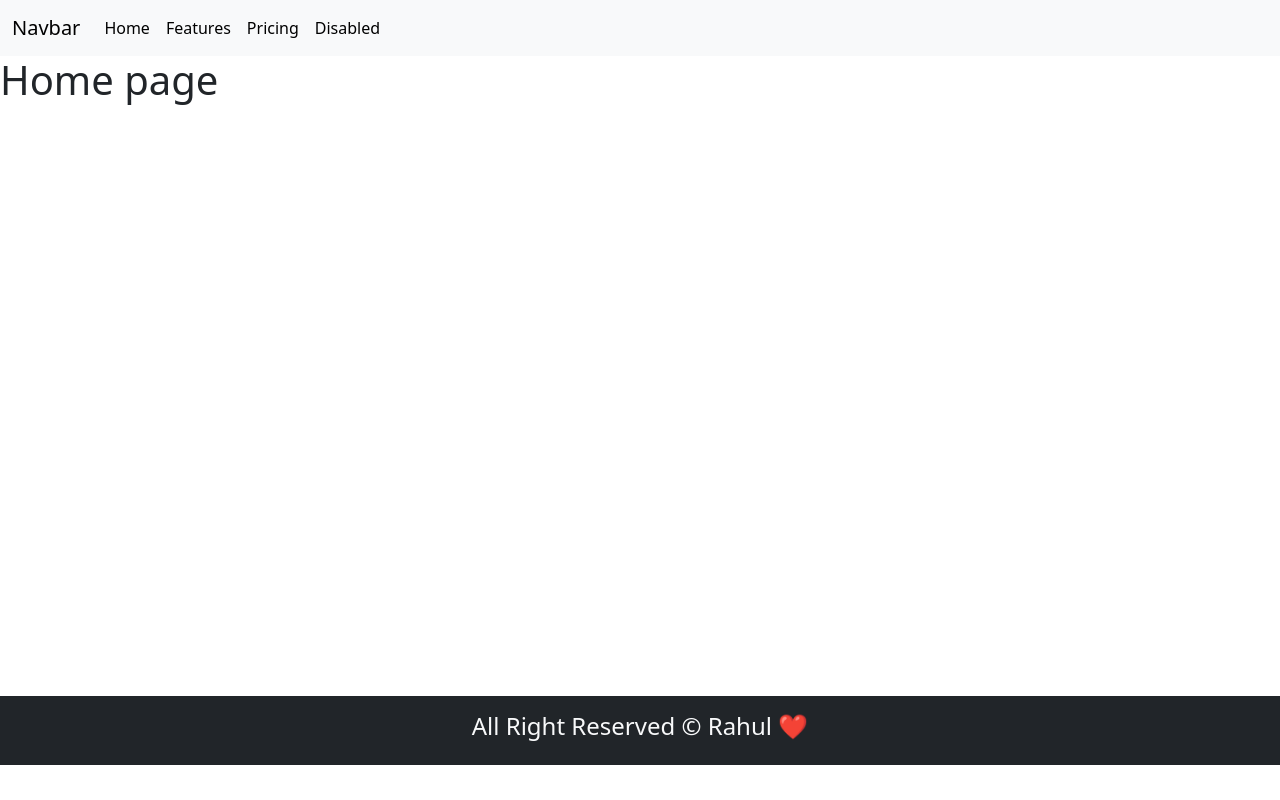
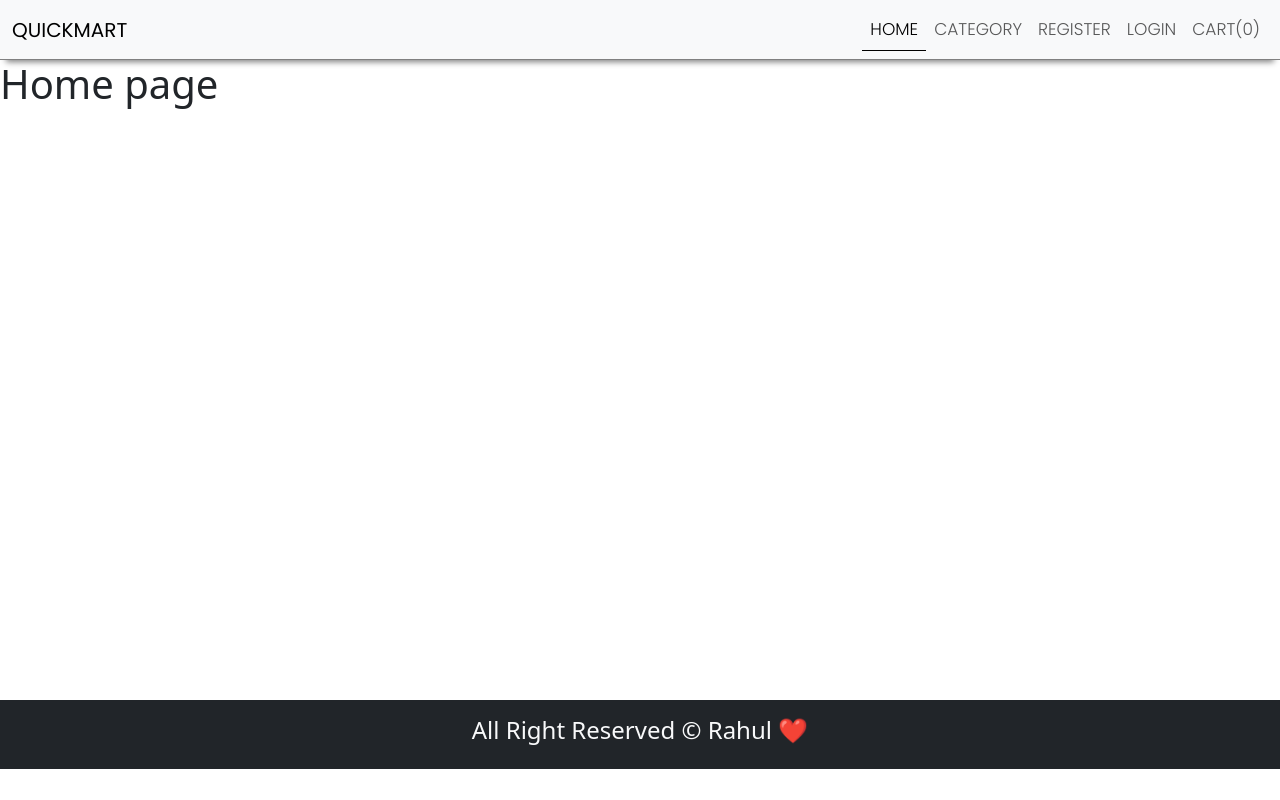
Before and after one commit to RAHUL956777/QUICKMART, a React (Create React App) app in the folder client/: page / in a window 1280 px wide. Built offline with nearby package versions, Linux system fonts and the light colour scheme; a web font is replaced by a local one.

Commit message:
creating navbar and add some style to it

```diff
--- a/client/package.json
+++ b/client/package.json
@@ -8,6 +8,7 @@
     "@testing-library/user-event": "^13.5.0",
     "react": "^18.2.0",
     "react-dom": "^18.2.0",
+    "react-icons": "^4.8.0",
     "react-router-dom": "^6.10.0",
     "react-scripts": "5.0.1",
     "web-vitals": "^2.1.4"
--- a/client/src/components/Layout/Header.js
+++ b/client/src/components/Layout/Header.js
@@ -1,45 +1,57 @@
 import React from "react";
-import { NavLink } from "react-router-dom";
+import { NavLink, Link } from "react-router-dom";
 
 const Header = () => {
   return (
     <>
       <nav className="navbar navbar-expand-lg bg-body-tertiary">
         <div className="container-fluid">
-          <NavLink to="/" className="navbar-brand" href="#">
-            Navbar
-          </NavLink>
+          <Link to="/" className="navbar-brand">
+            QuickMart
+          </Link>
           <button
             className="navbar-toggler"
             type="button"
             data-bs-toggle="collapse"
-            data-bs-target="#navbarNavAltMarkup"
-            aria-controls="navbarNavAltMarkup"
+            data-bs-target="#navbarNavDropdown"
+            aria-controls="navbarNavDropdown"
             aria-expanded="false"
             aria-label="Toggle navigation"
           >
             <span className="navbar-toggler-icon" />
           </button>
-          <div className="collapse navbar-collapse" id="navbarNavAltMarkup">
-            <div className="navbar-nav">
-              <NavLink
-                to="/"
-                className="nav-link active"
-                aria-current="page"
-                href="#"
-              >
-                Home
-              </NavLink>
-              <NavLink to="/" className="nav-link" href="#">
-                Features
-              </NavLink>
-              <NavLink to="/" className="nav-link" href="#">
-                Pricing
-              </NavLink>
-              <NavLink to="/" className="nav-link disabled">
-                Disabled
-              </NavLink>
-            </div>
+          <div className="collapse navbar-collapse" id="navbarNavDropdown">
+            <ul className="navbar-nav ms-auto mb-2 mb-lg-0">
+              <li className="nav-item">
+                <NavLink to="/" className="nav-link active" aria-current="page">
+                  Home
+                </NavLink>
+              </li>
+              <li className="nav-item">
+                <NavLink
+                  to="/category"
+                  className="nav-link "
+                  aria-current="page"
+                >
+                  Category
+                </NavLink>
+              </li>
+              <li className="nav-item">
+                <NavLink to="/register" className="nav-link" href="#">
+                  Register
+                </NavLink>
+              </li>
+              <li className="nav-item">
+                <NavLink to="/login" className="nav-link" href="#">
+                  Login
+                </NavLink>
+              </li>
+              <li className="nav-item">
+                <NavLink to="/cart" className="nav-link" href="#">
+                  Cart(0)
+                </NavLink>
+              </li>
+            </ul>
           </div>
         </div>
       </nav>
--- a/client/src/index.css
+++ b/client/src/index.css
@@ -6,3 +6,23 @@
 }
 /* font-family: 'Poppins', sans-serif; */
 /* font-family: 'Playfair Display', serif; */
+
+/* navbar css */
+
+.navbar {
+  font-family: "Poppins", sans-serif;
+  font-size: 17px;
+  line-height: 26px;
+  text-transform: uppercase;
+  box-shadow: 0 8px 6px -6px gray;
+  --webkit-box-shaddow: 0 8px 6px -6px gray;
+  border-bottom: 0.3px solid gray !important;
+}
+
+.nav-link {
+  font-weight: 300 !important;
+}
+
+.active {
+  border-bottom: 1px solid black;
+}
```
Also changed, not shown: 2 other files (tests, documents, lock files or other folders).
